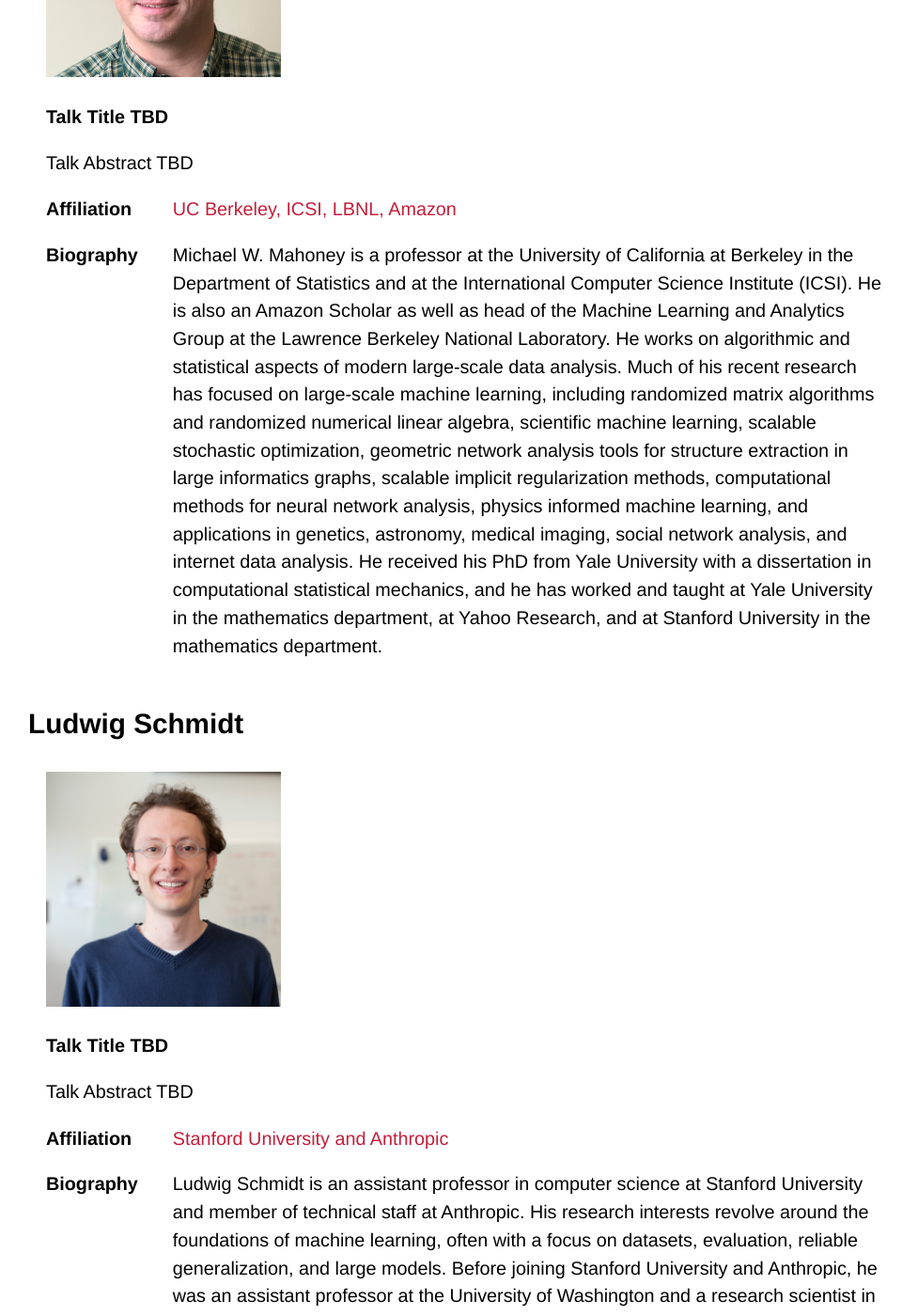
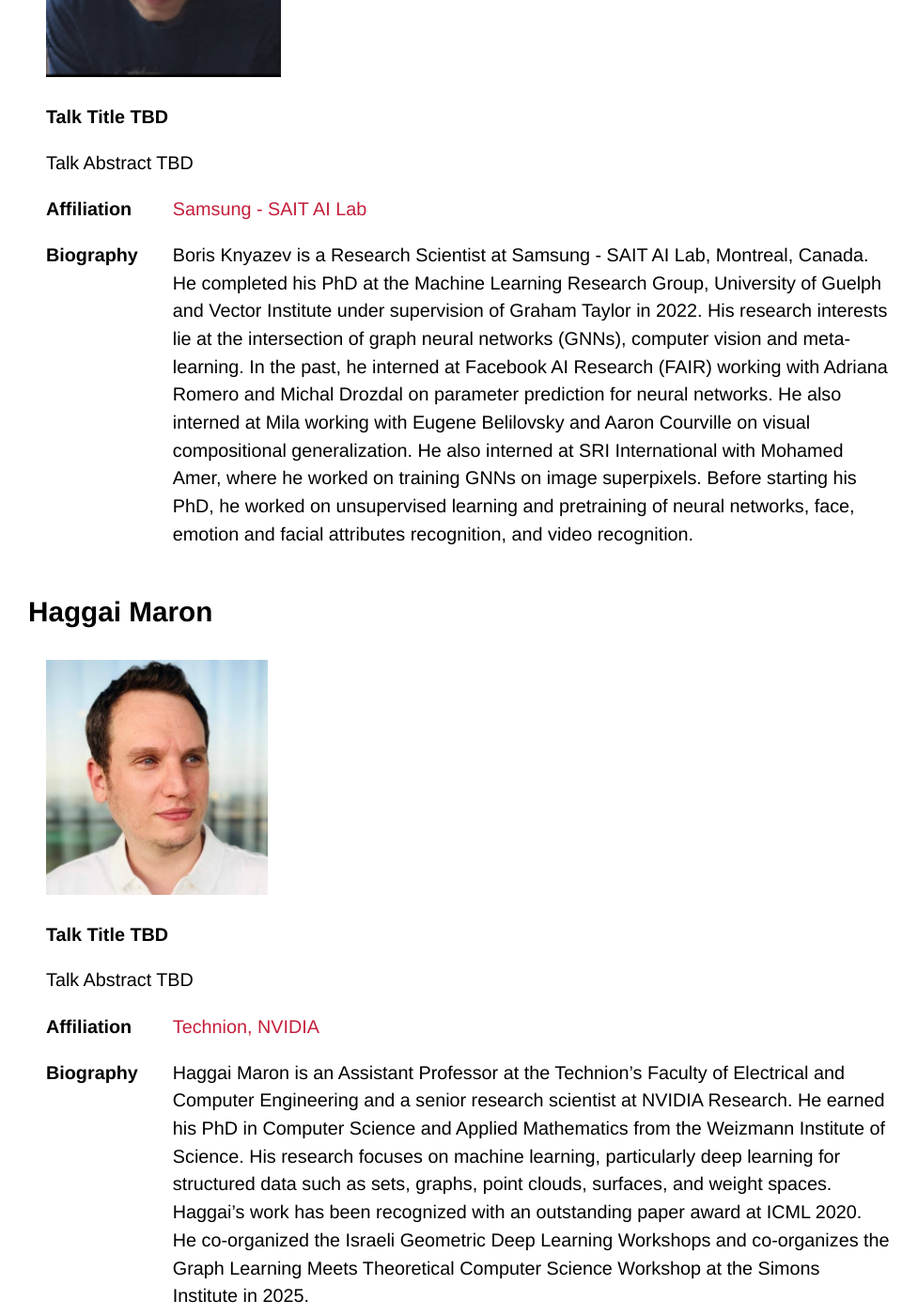
Before and after one commit to weight-space-learning/weight-space-learning.github.io, a Jekyll site: the page built from docs/speakers.md, in a window 1280 px wide and 1400 px high, scrolled down 1936 px. Shown: the whole window at 94% size, without its empty margins (142-1119 px from the left). Built offline with Jekyll 4.4.1, drawn with Linux system fonts in a browser that asks for light colours; some web fonts are replaced; our own code applies the rules of GitHub Pages for plain Markdown files; some of the changed text lies outside the part shown.

Commit message:
update speakers

```diff
--- a/docs/speakers.md
+++ b/docs/speakers.md
@@ -23,23 +23,23 @@ We are honored to have several leading experts who will provide keynote presenta
 | **Biography** | Stella X. Yu is a professor of computer science at the University of Michigan, where she focuses on research in computer vision and machine learning. Prior to joining the University of Michigan, she was the Director of the Vision Group at the International Computer Science Institute (ICSI) in Berkeley and held various academic roles at UC Berkeley, including positions in computer science, vision science, and cognitive sciences. Stella earned her Ph.D. from Carnegie Mellon University, where she specialized in robotics and vision science. Her research explores visual perception through multiple lenses of representation learning aiming to develop models that can exceed human capabilities. She is particularly focused on actionable representation learning and structure-aware models, emphasizing that structure in visual data should naturally emerge or be reflected in the model structures.
  |
 
-## Michael W. Mahoney
+<!-- ## Michael W. Mahoney
 
 | <img src="/assets/images/speakers/michael_mahoney.png" alt="Michael W. Mahoney" height="250px" /> |
 | **Talk Title TBD** |
 | Talk Abstract TBD |
 
 | **Affiliation** | [UC Berkeley, ICSI, LBNL, Amazon](https://www.stat.berkeley.edu/~mmahoney/) |
-| **Biography** | Michael W. Mahoney is a professor at the University of California at Berkeley in the Department of Statistics and at the International Computer Science Institute (ICSI).  He is also an Amazon Scholar as well as head of the Machine Learning and Analytics Group at the Lawrence Berkeley National Laboratory.  He works on algorithmic and statistical aspects of modern large-scale data analysis.  Much of his recent research has focused on large-scale machine learning, including randomized matrix algorithms and randomized numerical linear algebra, scientific machine learning, scalable stochastic optimization, geometric network analysis tools for structure extraction in large informatics graphs, scalable implicit regularization methods, computational methods for neural network analysis, physics informed machine learning, and applications in genetics, astronomy, medical imaging, social network analysis, and internet data analysis.  He received his PhD from Yale University with a dissertation in computational statistical mechanics, and he has worked and taught at Yale University in the mathematics department, at Yahoo Research, and at Stanford University in the mathematics department. |
+| **Biography** | Michael W. Mahoney is a professor at the University of California at Berkeley in the Department of Statistics and at the International Computer Science Institute (ICSI).  He is also an Amazon Scholar as well as head of the Machine Learning and Analytics Group at the Lawrence Berkeley National Laboratory.  He works on algorithmic and statistical aspects of modern large-scale data analysis.  Much of his recent research has focused on large-scale machine learning, including randomized matrix algorithms and randomized numerical linear algebra, scientific machine learning, scalable stochastic optimization, geometric network analysis tools for structure extraction in large informatics graphs, scalable implicit regularization methods, computational methods for neural network analysis, physics informed machine learning, and applications in genetics, astronomy, medical imaging, social network analysis, and internet data analysis.  He received his PhD from Yale University with a dissertation in computational statistical mechanics, and he has worked and taught at Yale University in the mathematics department, at Yahoo Research, and at Stanford University in the mathematics department. |  -->
 
-## Ludwig Schmidt
+<!-- ## Ludwig Schmidt
 
 | <img src="/assets/images/speakers/ludwig_schmidt.jpg" alt="Ludwig Schmidt" height="250px" /> |
 | **Talk Title TBD** |
 | Talk Abstract TBD |
 
 | **Affiliation** | [Stanford University and Anthropic](https://www.linkedin.com/in/ludwig-schmidt-87ba3612/) |
-| **Biography** | Ludwig Schmidt is an assistant professor in computer science at Stanford University and member of technical staff at Anthropic. His research interests revolve around the foundations of machine learning, often with a focus on datasets, evaluation, reliable generalization, and large models. Before joining Stanford University and Anthropic, he was an assistant professor at the University of Washington and a research scientist in the AllenNLP team at AI2 and a member of LAION. Before joining UW, he was a postdoc at UC Berkeley where his mentors were Moritz Hardt and Ben Recht. Ludwig received his PhD from MIT advised by Piotr Indyk. |
+| **Biography** | Ludwig Schmidt is an assistant professor in computer science at Stanford University and member of technical staff at Anthropic. His research interests revolve around the foundations of machine learning, often with a focus on datasets, evaluation, reliable generalization, and large models. Before joining Stanford University and Anthropic, he was an assistant professor at the University of Washington and a research scientist in the AllenNLP team at AI2 and a member of LAION. Before joining UW, he was a postdoc at UC Berkeley where his mentors were Moritz Hardt and Ben Recht. Ludwig received his PhD from MIT advised by Piotr Indyk. |  -->
 
 ## Boris Knyazev
 
@@ -49,3 +49,22 @@ We are honored to have several leading experts who will provide keynote presenta
 
 | **Affiliation** | [Samsung - SAIT AI Lab](https://bknyaz.github.io/) |
 | **Biography** | Boris Knyazev is a Research Scientist at Samsung - SAIT AI Lab, Montreal, Canada. He completed his PhD at the Machine Learning Research Group, University of Guelph and Vector Institute under supervision of Graham Taylor in 2022. His research interests lie at the intersection of graph neural networks (GNNs), computer vision and meta-learning. In the past, he interned at Facebook AI Research (FAIR) working with Adriana Romero and Michal Drozdal on parameter prediction for neural networks. He also interned at Mila working with Eugene Belilovsky and Aaron Courville on visual compositional generalization. He also interned at SRI International with Mohamed Amer, where he worked on training GNNs on image superpixels. Before starting his PhD, he worked on unsupervised learning and pretraining of neural networks, face, emotion and facial attributes recognition, and video recognition. |
+
+## Haggai Maron
+
+| <img src="/assets/images/organizers/haggai_maron.png" alt="Haggai Maron" height="250px" /> |
+| **Talk Title TBD** |
+| Talk Abstract TBD |
+
+| **Affiliation** | [Technion, NVIDIA](https://haggaim.github.io/) |
+| **Biography** | Haggai Maron is an Assistant Professor at the Technion's Faculty of Electrical and Computer Engineering and a senior research scientist at NVIDIA Research. He earned his PhD in Computer Science and Applied Mathematics from the Weizmann Institute of Science. His research focuses on machine learning, particularly deep learning for structured data such as sets, graphs, point clouds, surfaces, and weight spaces. Haggai's work has been recognized with an outstanding paper award at ICML 2020. He co-organized the Israeli Geometric Deep Learning Workshops and co-organizes the Graph Learning Meets Theoretical Computer Science Workshop at the Simons Institute in 2025. |
+
+## Yedid Hoshen
+
+| <img src="/assets/images/organizers/yedid_hoshen.jpg" alt="Yedid Hoshen" height="250px" /> |
+| **Talk Title TBD** |
+| Talk Abstract TBD |
+
+| **Affiliation** | [HUJI](https://www.cs.huji.ac.il/~yedid/) |
+| **Biography** | Yedid Hoshen is an Associate Professor at the Hebrew University of Jerusalem, Israel (2019-present). He is also a visiting faculty researcher at Google. Prior to that he was a Postdoc and researcher scientist in Facebook AI Research, New York,
+New York and Tel Aviv. He earned his PhD at the Hebrew University and MPhys at Oxford University. Yedid’s research focuses on representation learning and its applications e.g., anomaly detection, disentanglement, cross-domain retrieval and generation. Yedid’s lab is currently very active in developing new ways to represent models and its real-world use cases. Yedid has served as an area chair in ECCV’22, CVPR’23,24, NeurIPS’23,24 and will do so in CVPR’25. |
```
